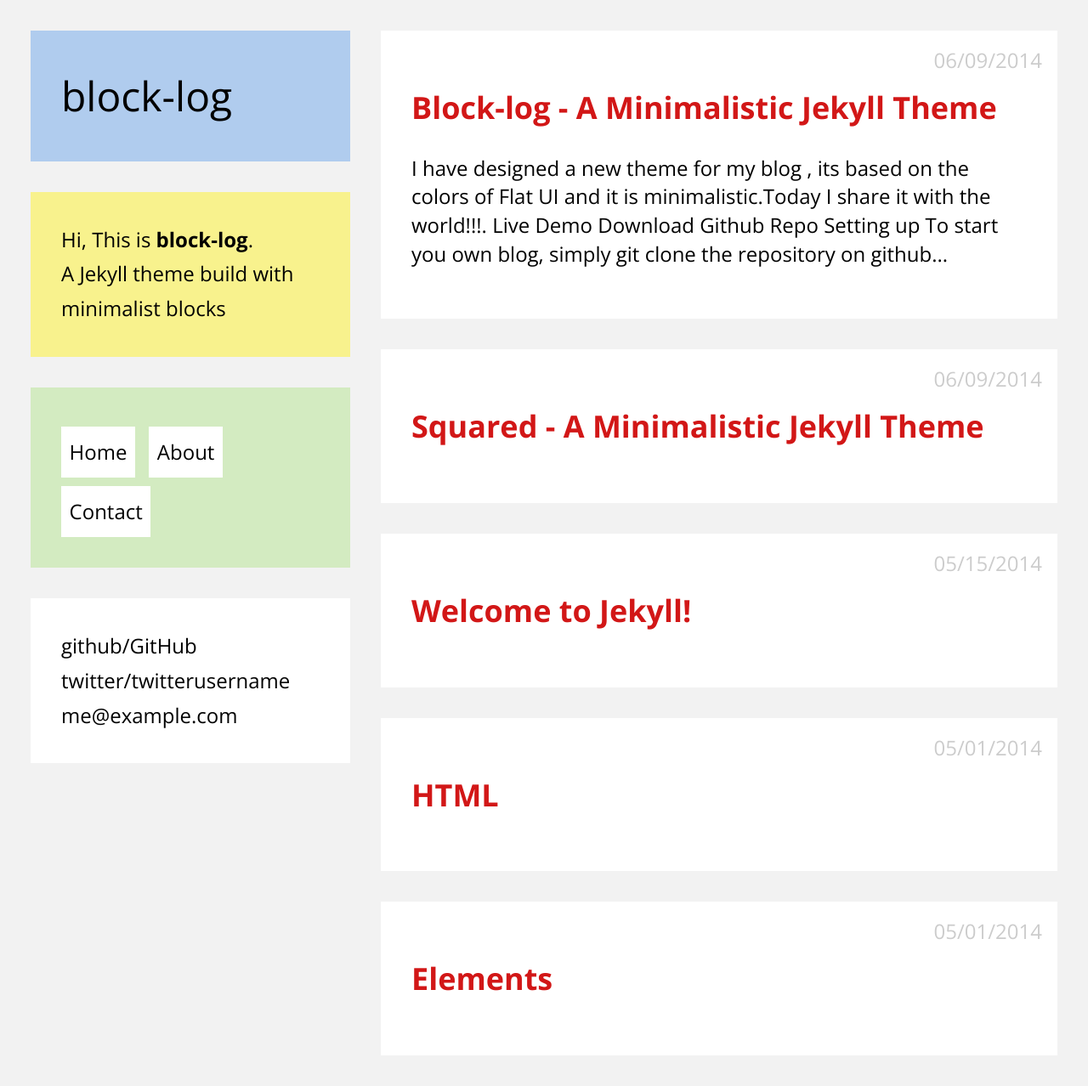
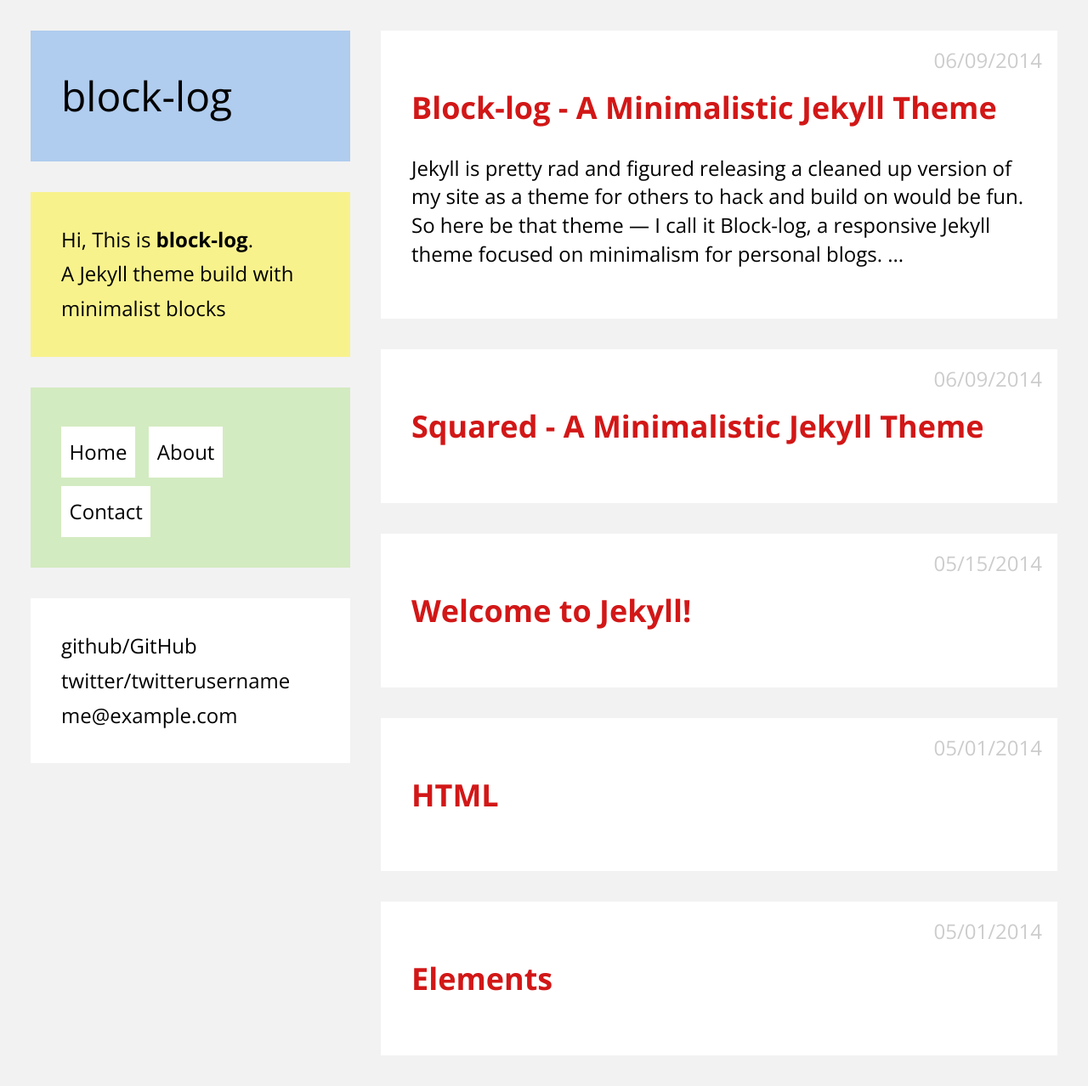
Before and after one commit to anandubajith/block-log, a Jekyll site: the page built from index.html, in a window 1280 px wide. Shown: the whole page at 85% size. Built offline with Jekyll 4.4.1, drawn with Linux system fonts in a browser that asks for light colours; Markdown is read by kramdown in place of the engine named in the settings.

Commit message:
update readme

```diff
--- a/_posts/2014-05-16-block-blog-jekyll.md
+++ b/_posts/2014-05-16-block-blog-jekyll.md
@@ -4,8 +4,8 @@
 date:   2014-06-09 14:19:00
 categories: jekyll, themes
 ---
-<img src="http://anandu.info/img/block-log.png" title="Squared - A Minimalistic Jekyll Theme" alt="Squared - A Minimalistic Jekyll Theme">
-I have designed a new theme for my blog , its based on the colors of Flat UI and it is minimalistic.Today I share it with the world!!!.
+<img src="http://anandu.info/img/block-log.png">
+Jekyll is pretty rad and figured releasing a cleaned up version of my site as a theme for others to hack and build on would be fun. So here be that theme — I call it Block-log, a responsive Jekyll theme focused on minimalism for personal blogs.
 
 [Live Demo](http://anandu.info/block-log)
 
```
Also changed, not shown: README.md, 1 other file.
